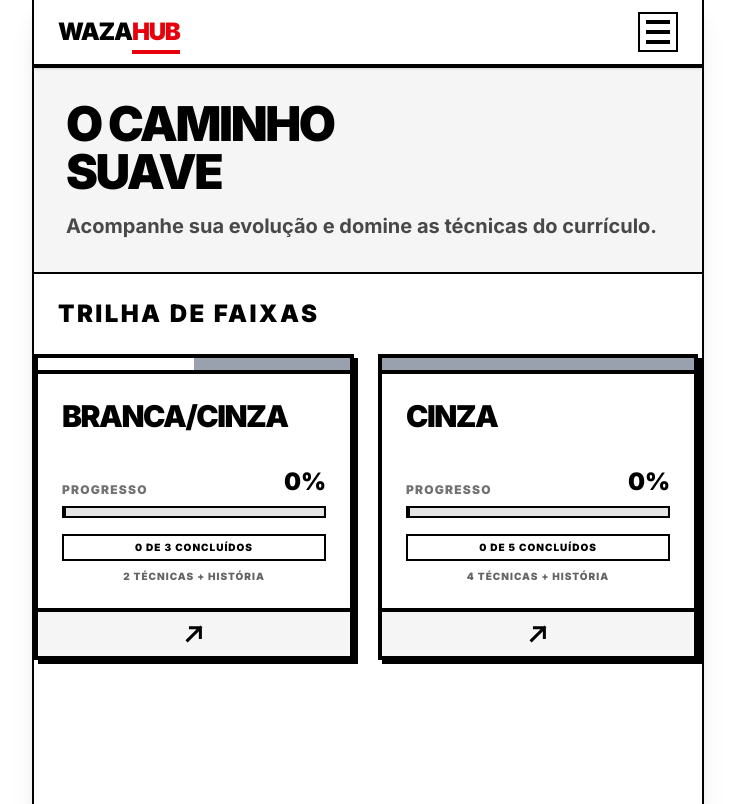
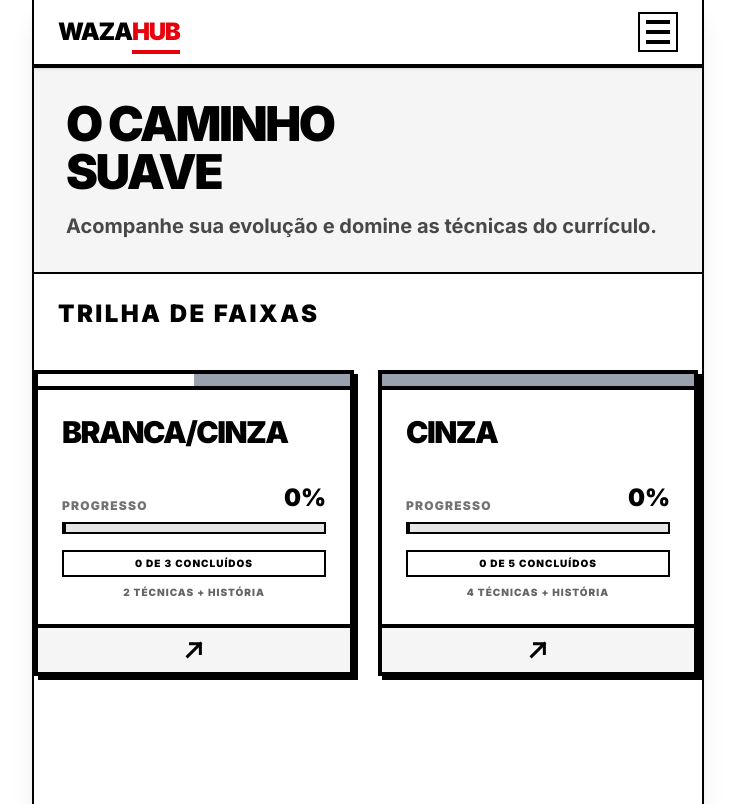
Before and after one commit to bielfernandes-projects/waza-hub, a Next.js app: page / in a window 1280 px wide. Shown: the whole page, without its empty margins (272-1007 px from the left). Built offline with nearby package versions, Linux system fonts and the light colour scheme; no server answers.

Commit message:
fix(ui): add pt-4 to carousel to prevent hover border clipping

```diff
--- a/src/app/page.tsx
+++ b/src/app/page.tsx
@@ -48,7 +48,7 @@ export default async function Home() {
 
       <div className="flex-1 flex flex-col p-6 overflow-hidden">
         <h3 id="faixas" className="text-2xl font-black uppercase tracking-widest mb-6">Trilha de Faixas</h3>
-        <div className="-mx-6 px-6 pb-8 overflow-x-auto flex gap-6 snap-x snap-mandatory scroll-smooth hide-scrollbar h-full items-stretch">
+        <div className="-mx-6 px-6 pt-4 pb-8 overflow-x-auto flex gap-6 snap-x snap-mandatory scroll-smooth hide-scrollbar h-full items-stretch">
           {BELTS.map(belt => (
             <div key={belt.id} className="snap-center sm:snap-start flex-none w-[85vw] sm:w-[320px] h-full transition-transform">
                <BeltListItem
```
